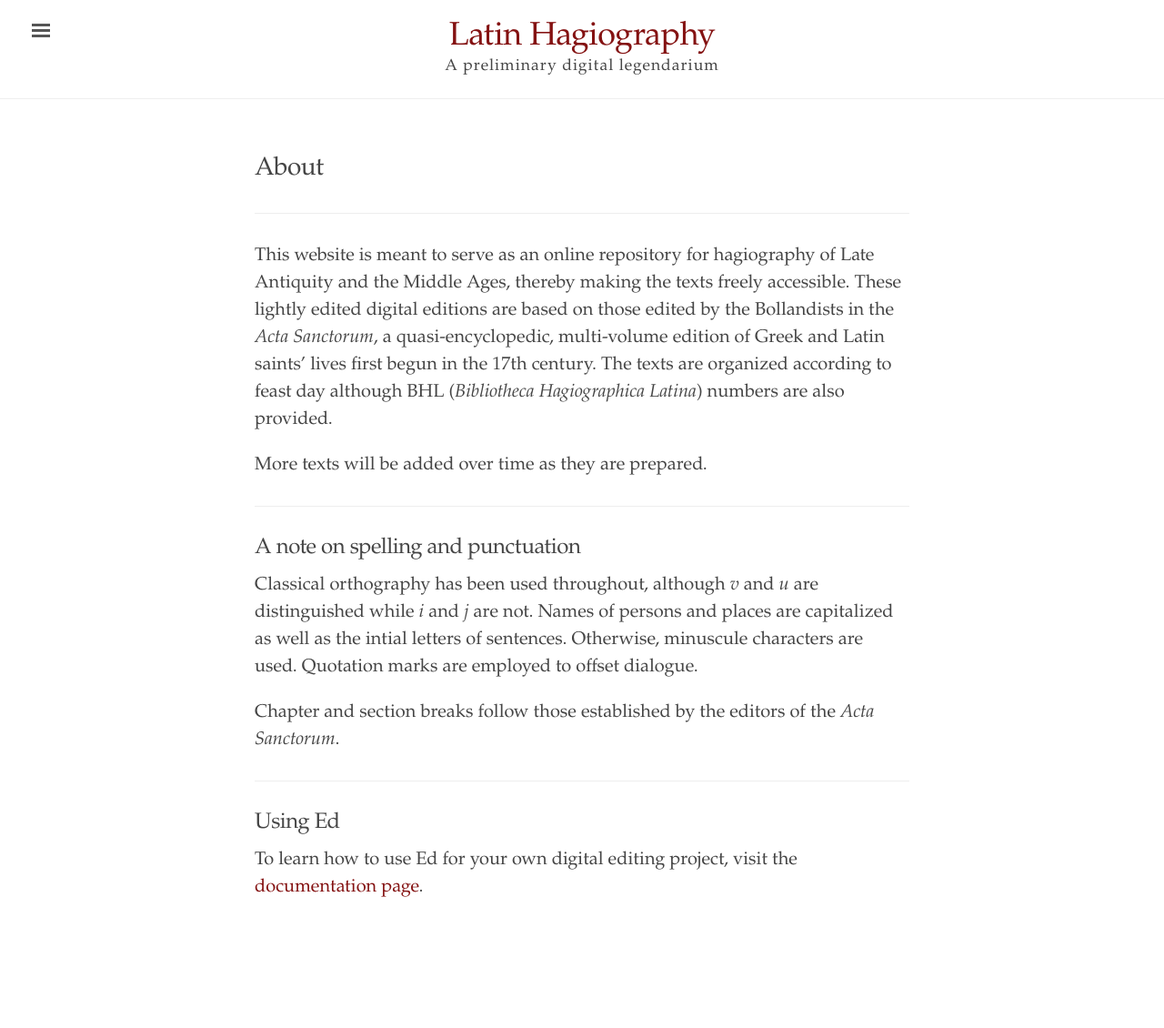
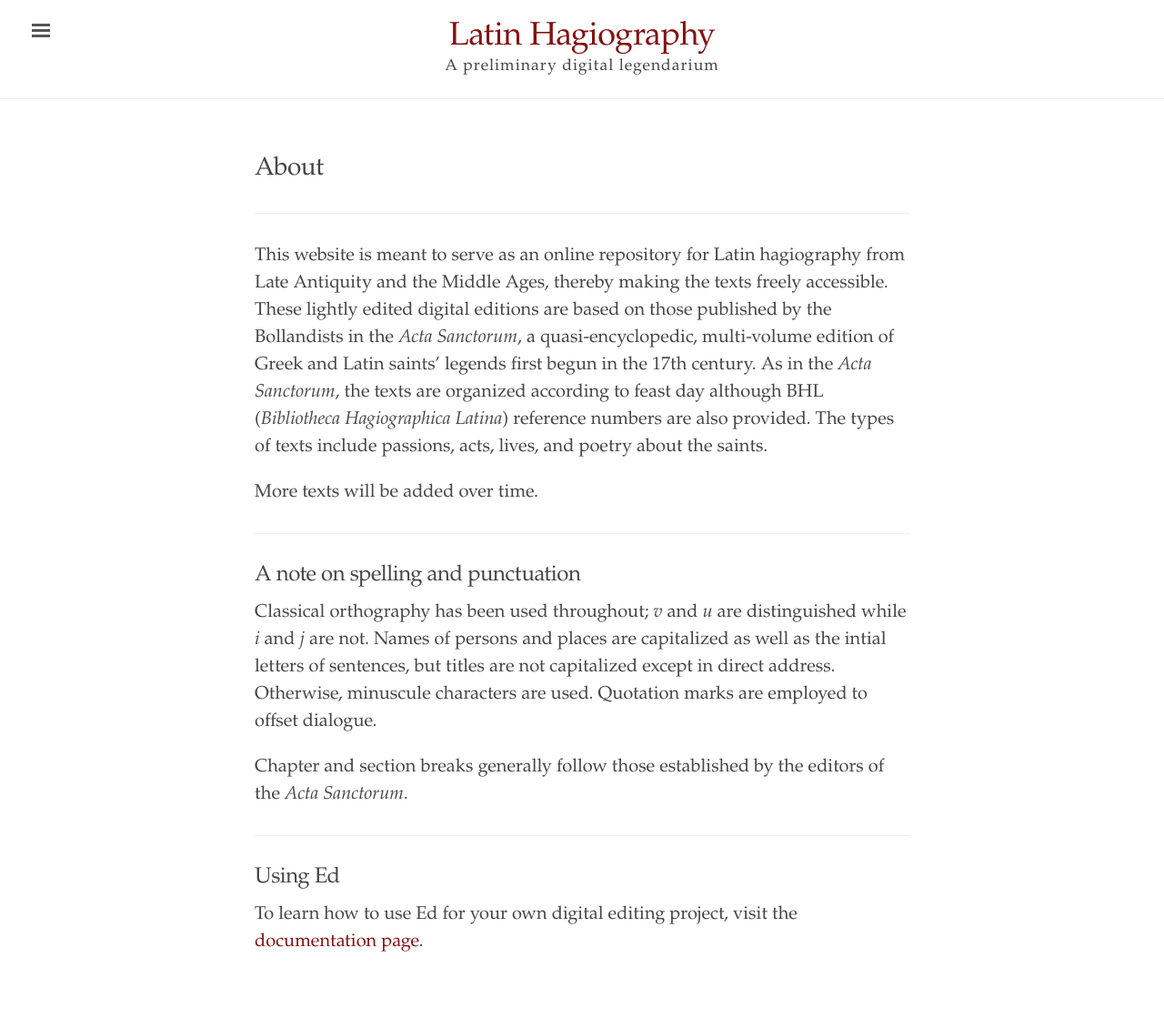
Before and after one commit to cjkoepke1/latin-hagiography, a Jekyll site: the page built from about.md, in a window 1280 px wide. Shown: the whole page at 91% size. Built offline with Jekyll 4.4.1, drawn with Linux system fonts in a browser that asks for light colours; before the commit the page ends 1070 px from its top, so only the background shows below that.

Commit message:
Update about.md

```diff
--- a/about.md
+++ b/about.md
@@ -5,17 +5,17 @@ title: About
 
 ---
 
-This website is meant to serve as an online repository for hagiography of Late Antiquity and the Middle Ages, thereby making the texts freely accessible. These lightly edited digital editions are based on those edited by the Bollandists in the *Acta Sanctorum*, a quasi-encyclopedic, multi-volume edition of Greek and Latin saints' lives first begun in the 17th century. The texts are organized according to feast day although BHL (*Bibliotheca Hagiographica Latina*) numbers are also provided.
+This website is meant to serve as an online repository for Latin hagiography from Late Antiquity and the Middle Ages, thereby making the texts freely accessible. These lightly edited digital editions are based on those published by the Bollandists in the *Acta Sanctorum*, a quasi-encyclopedic, multi-volume edition of Greek and Latin saints' legends first begun in the 17th century. As in the *Acta Sanctorum*, the texts are organized according to feast day although BHL (*Bibliotheca Hagiographica Latina*) reference numbers are also provided. The types of texts include passions, acts, lives, and poetry about the saints.
 
-More texts will be added over time as they are prepared.
+More texts will be added over time.
 
 ---
 
 ## A note on spelling and punctuation
 
-Classical orthography has been used throughout, although *v* and *u* are distinguished while *i* and *j* are not. Names of persons and places are capitalized as well as the intial letters of sentences. Otherwise, minuscule characters are used. Quotation marks are employed to offset dialogue.
+Classical orthography has been used throughout; *v* and *u* are distinguished while *i* and *j* are not. Names of persons and places are capitalized as well as the intial letters of sentences, but titles are not capitalized except in direct address. Otherwise, minuscule characters are used. Quotation marks are employed to offset dialogue.
 
-Chapter and section breaks follow those established by the editors of the *Acta Sanctorum*.
+Chapter and section breaks generally follow those established by the editors of the *Acta Sanctorum*.
 
 ---
 
```
